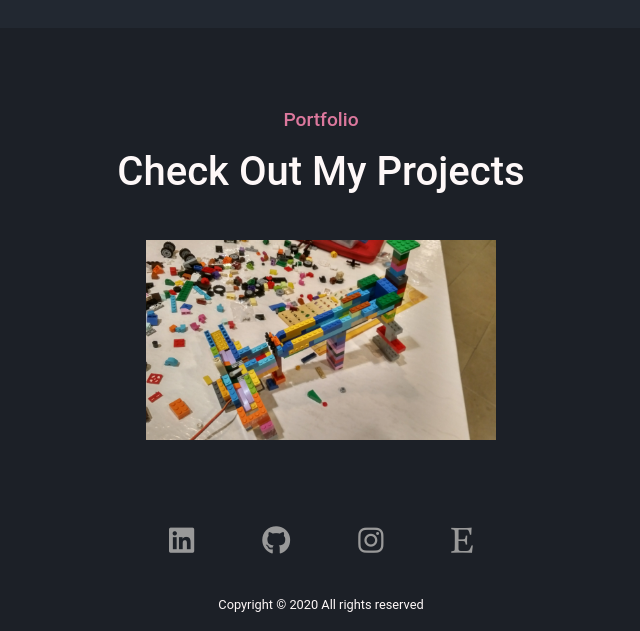
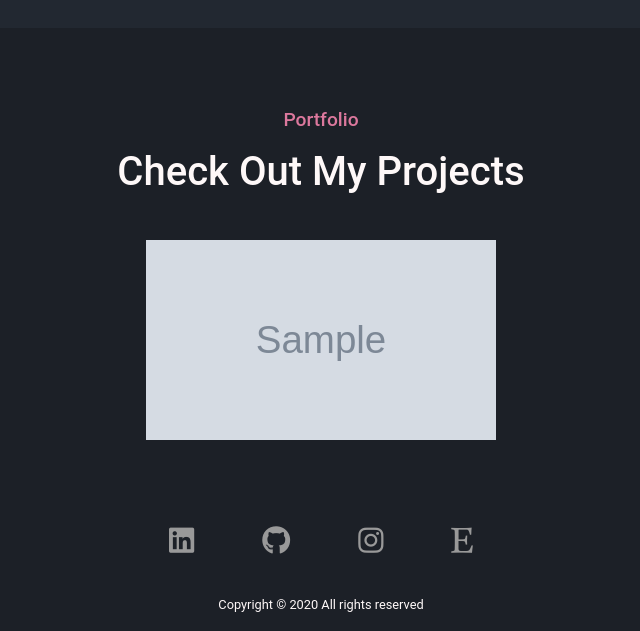
Before and after one commit to nabarcala/Python-and-Flask-Ex, a Flask app: page / in a window 1280 px wide. Shown: the part 1860-2491 px from the top of the page, without its empty margins (319-959 px from the left). Run offline with Flask 2, Linux system fonts and the light colour scheme; tables that the repository leaves empty hold one stand-in row (values such as "Sample post"); grey boxes marked "Sample" are stand-in pictures; some libraries are stand-ins or nearby versions.

Commit message:
Add display of project image on portfolio

```diff
--- a/app/general/templates/general/home.html
+++ b/app/general/templates/general/home.html
@@ -133,7 +133,7 @@
 
                 <!-- Project -->
                 <div class="project">
-                    <img class="thumbnail" src="../../../static/img/pill-sorter.jpg" alt="">
+                    <img class="thumbnail" src="{{ project.imgurl }}" alt="">
                     <div class="overlay">
                         <a id="overlay-click" class="overlay-click" ><i class='bx bx-zoom-in' ></i></a>
                         <p class="overlay-text">{{ project.title }}</p>
@@ -148,11 +148,15 @@
                             <div class="modal-close"><i class="fas fa-times"></i></div>
                         </div>
                         <div class="modal-data">
-                            <img class="modal-thumbnail" src="../../../static/img/pill-sorter.jpg" alt="">
+                            <img class="modal-thumbnail" src="{{ project.imgurl }}" alt="">
                             <div class="project-description">
                                 <p class="project-intro"> {{ project.description }} </p>
                                 <ul class="project-tools">
-
+                                {% if skills %}
+                                    {% for skill in skills %}
+                                    <span class="border-pink">{{ skill }}</span>
+                                    {% endfor %}
+                                {% endif %}
                                 </ul>
                                 <ul class="project-links">
                                     {% if project.github_url %}
```
Also changed, not shown: app/admin/templates/admin/projects.html (+8 -4 lines).
